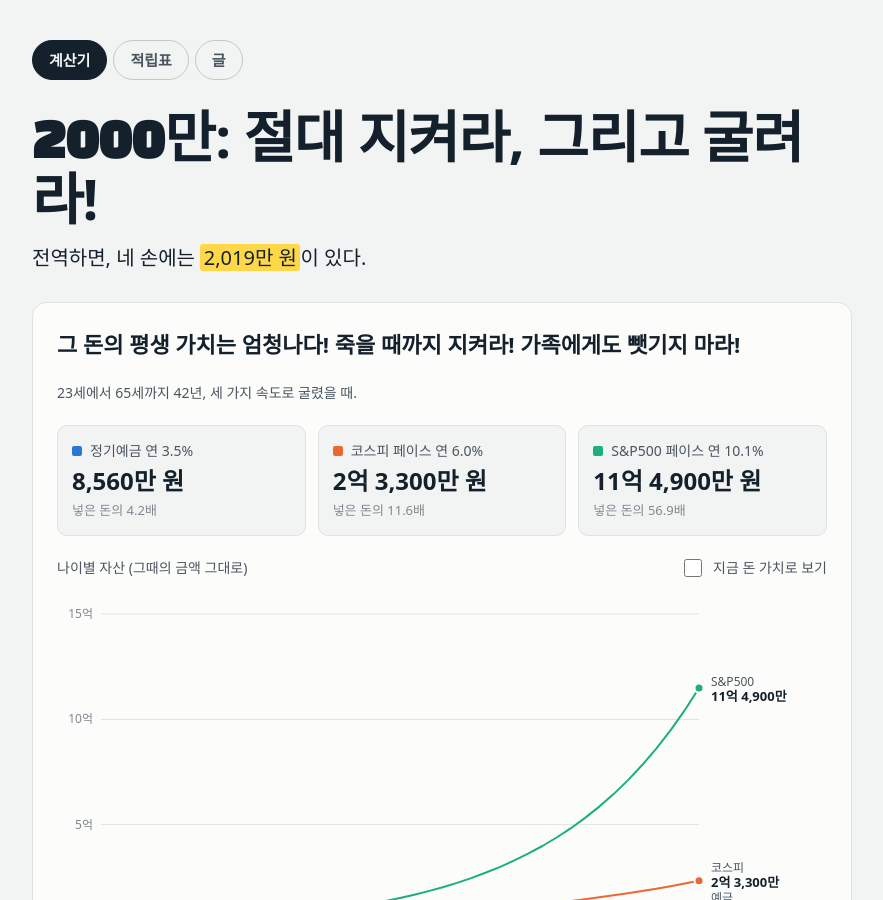
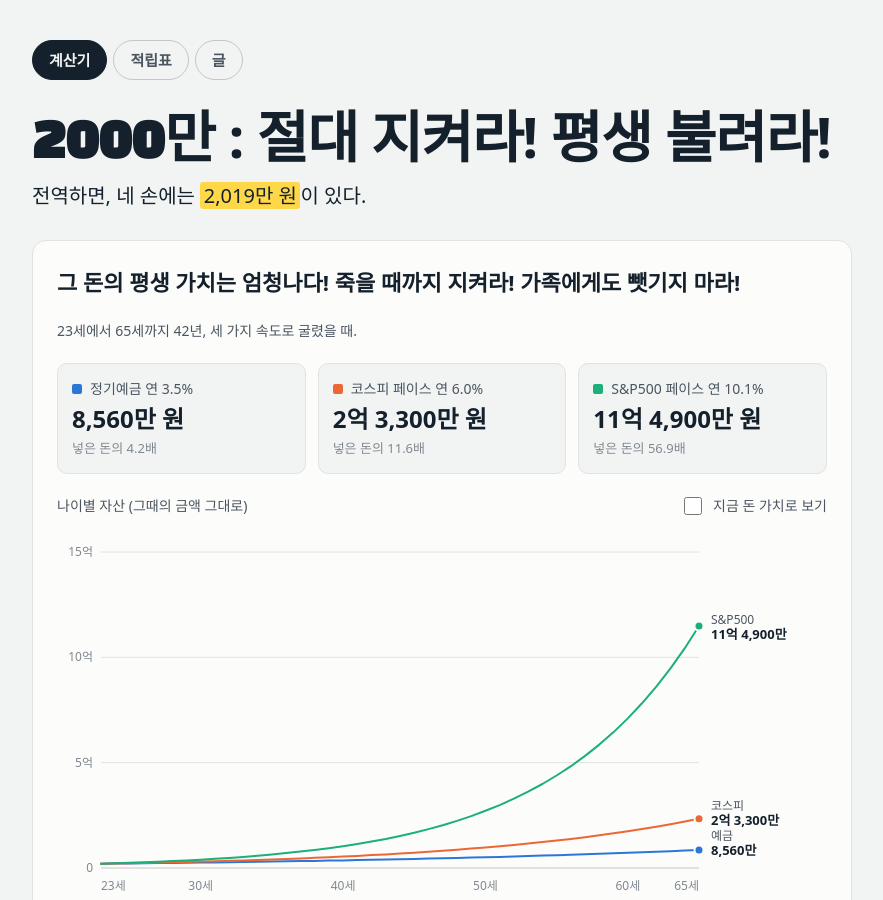
Before and after one commit to sephkwon/2000man, a Jekyll site: the page index.html, which Jekyll copies as it is, in a window 1280 px wide and 900 px high. Shown: the whole window, without its empty margins (198-1081 px from the left). Built offline with Jekyll 4.4.1, drawn with Linux system fonts in a browser that asks for light colours; some web fonts are replaced.

Commit message:
Update index.html

```diff
--- a/index.html
+++ b/index.html
@@ -115,7 +115,7 @@ footer p{margin:0}
 <nav class="nav" aria-label="주 메뉴"><a href="index.html" aria-current="page">계산기</a><a href="savings.html">적립표</a><a href="posts/index.html">글</a></nav>
 
 <header>
-  <h1 class="brand">2000만<span class="tag">: 절대 지켜라, 그리고 굴려라!</span></h1>
+  <h1 class="brand">2000만<span class="tag"> : 절대 지켜라! 평생 불려라!</span></h1>
   <p class="lede">전역하면, 네 손에는 <mark id="hdAmt">2천만 원</mark>이 있다.</p>
 </header>
 
```
